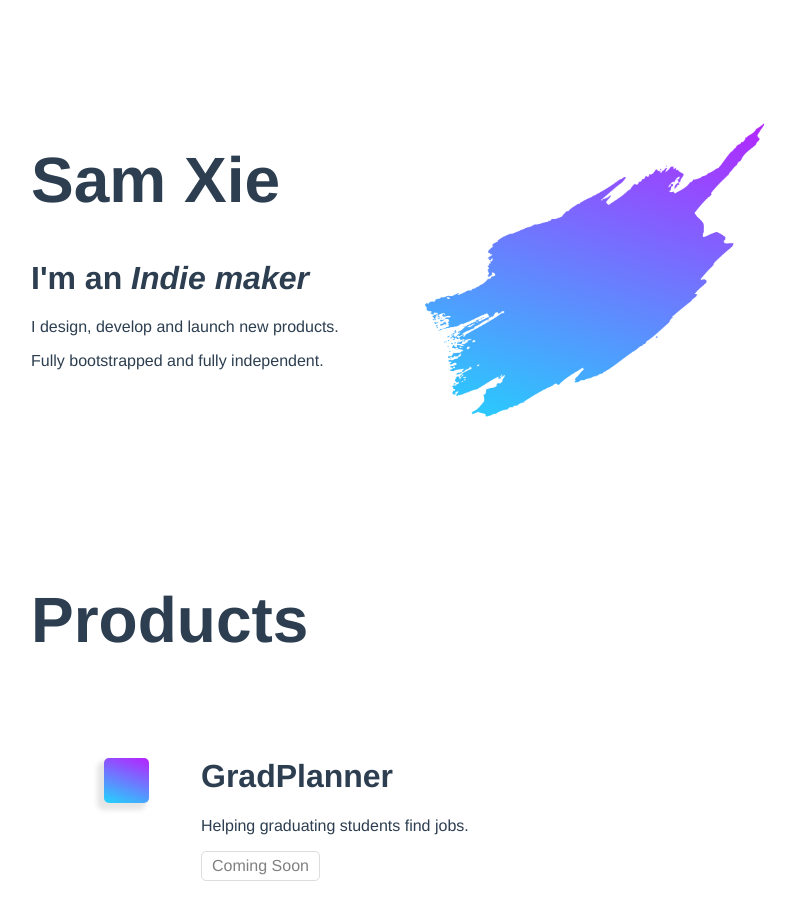
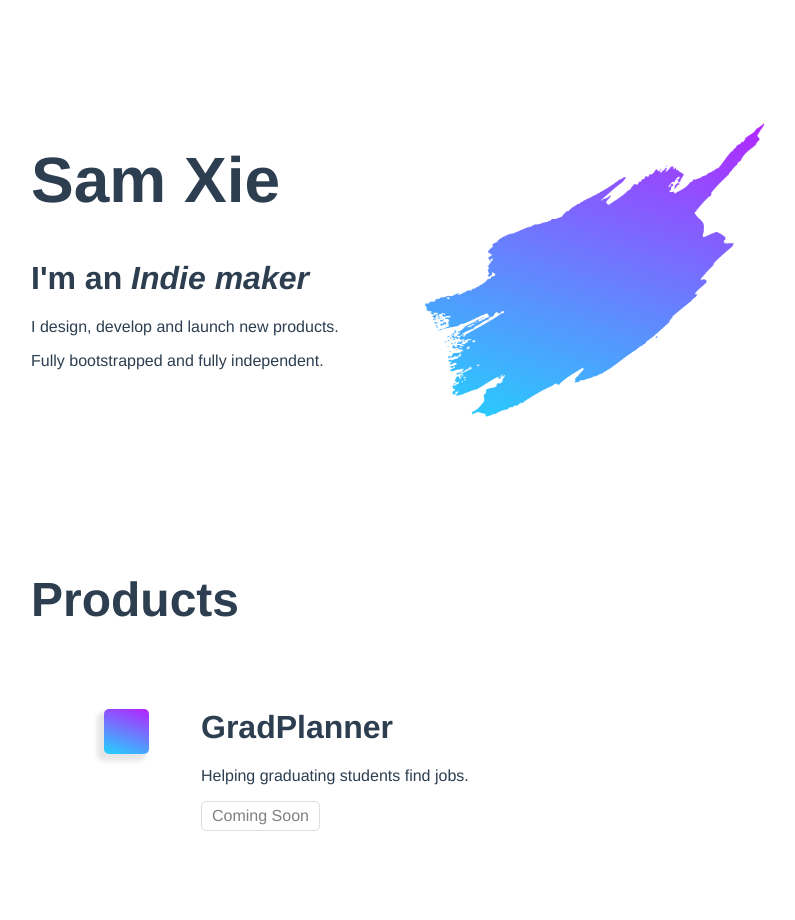
Before and after one commit to samzx/samxie, a Vue app: page / in a window 1280 px wide. Shown: the top 920 px of the page, without its empty margins (219-1014 px from the left). Built offline with nearby package versions, Linux system fonts and the light colour scheme.

Commit message:
change visual hierachy of titles

```diff
--- a/src/App.vue
+++ b/src/App.vue
@@ -46,7 +46,7 @@ a {
 }
 
 .title {
-  font-size: 4em;
+  font-size: 3em;
 }
 
 .main {
--- a/src/components/Hero.vue
+++ b/src/components/Hero.vue
@@ -1,7 +1,7 @@
 <template>
   <div class="hero main">
     <div class="left">
-      <h1 class="title">Sam Xie</h1>
+      <h1 class="title" id="title">Sam Xie</h1>
       <h1>I'm an <i>Indie maker</i></h1>
       <p>I design, develop and launch new products.</p>
       <p>Fully bootstrapped and fully independent.</p>
@@ -22,6 +22,11 @@ export default {
 
 <!-- Add "scoped" attribute to limit CSS to this component only -->
 <style scoped>
+
+#title {
+  font-size: 4em;
+}
+
 .hero {
   display: flex;
   flex-wrap: wrap;
--- a/src/components/Product.vue
+++ b/src/components/Product.vue
@@ -75,7 +75,7 @@ a.disabled:hover {
 .product {
   display: flex;
   flex-wrap: wrap;
-  margin: 80px 20px;
+  margin: 60px 20px;
 }
 
 .left {
```
